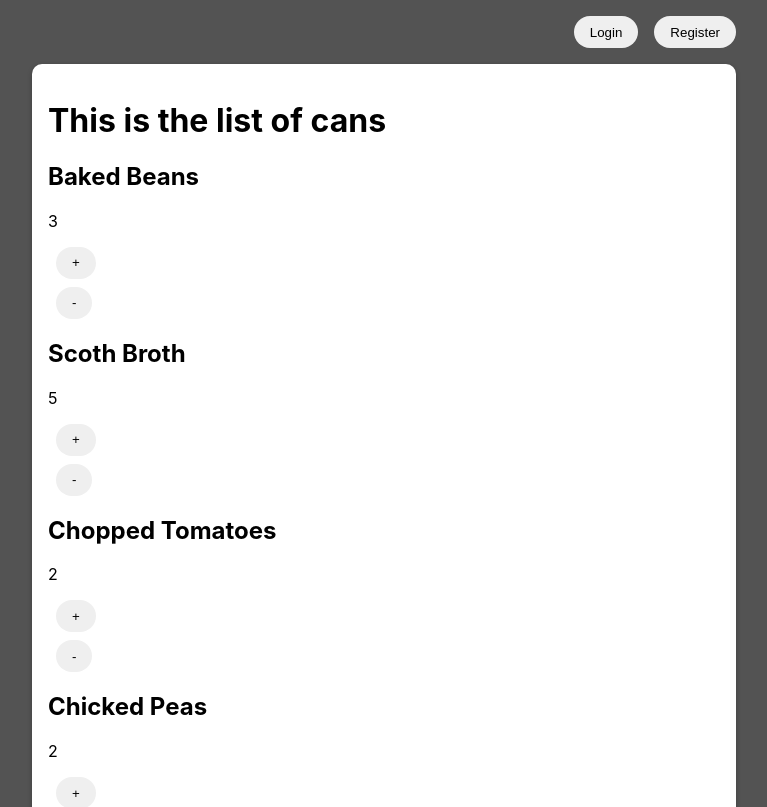
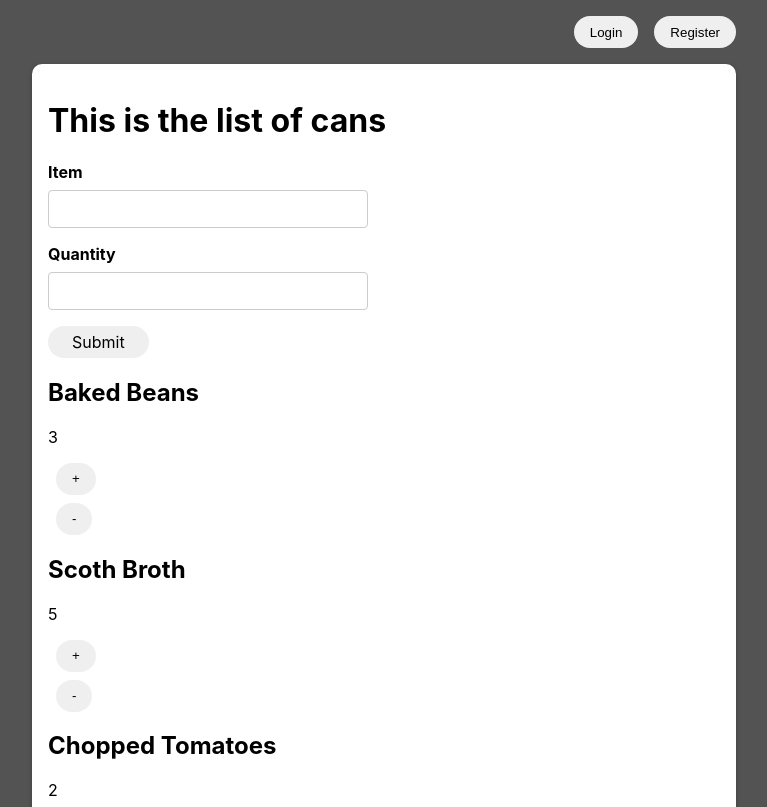
Before and after one commit to simonarcher99/cans-frontend, a React (Create React App) app: page / in a window 1280 px wide. Shown: the top 807 px of the page, without its empty margins (256-1023 px from the left). Built offline with nearby package versions, Linux system fonts and the light colour scheme; no server answers.

Commit message:
Adding form to add can

```diff
--- a/src/components/cans/Cans.js
+++ b/src/components/cans/Cans.js
@@ -3,6 +3,9 @@ import React, { useEffect, useState } from "react";
 import Card from "../UI/Card";
 import classes from "./Cans.module.css";
 import Can from "./Can";
+import NewCanForm from "./NewCanForm";
+
+import { BACKEND_URL_2 } from "../../utilities/variables";
 
 const Cans = () => {
   const [backendData, setBackendData] = useState("");
@@ -35,7 +38,8 @@ const Cans = () => {
 
   return (
     <Card>
-      <h1>This is the list of cans {backendData.message}</h1>
+      <h1>This is the list of cans</h1>
+      <NewCanForm />
       {DUMMY_CANS.map((can) => (
         <Can item={can.item} quantity={can.quantity} />
       ))}
--- /dev/null
+++ b/src/components/cans/NewCanForm.css
@@ -0,0 +1,50 @@
+.form-control {
+  margin-bottom: 1rem;
+}
+
+.form-control input,
+.form-control label {
+  display: block;
+}
+
+.form-control label {
+  font-weight: bold;
+  margin-bottom: 0.5rem;
+}
+
+.form-control input,
+.form-control select {
+  font: inherit;
+  padding: 0.5rem;
+  border-radius: 4px;
+  border: 1px solid #ccc;
+  width: 20rem;
+  max-width: 100%;
+}
+
+.form-control input:focus {
+  outline: none;
+  border-color: #240370;
+  background-color: #e0d4fd;
+}
+
+.form-button {
+  font: inherit;
+  margin: 0;
+  padding: 0.5rem 1.5rem;
+  cursor: pointer;
+}
+
+.invalid input {
+  border: 1px solid #b40e0e;
+  background-color: #fddddd;
+}
+
+.invalid input:focus {
+  border-color: #ff8800;
+  background-color: #fbe8d2;
+}
+
+.error-text {
+  color: #b40e0e;
+}
--- /dev/null
+++ b/src/components/cans/NewCanForm.js
@@ -0,0 +1,83 @@
+import React from "react";
+
+import Button from "../UI/Button";
+import useInput from "../../hooks/use-input";
+
+import "./NewCanForm.css";
+
+const NewCanForm = (props) => {
+  const {
+    value: item,
+    isValid: itemIsValid,
+    hasError: itemHasError,
+    inputBlurHandler: itemBlurHandler,
+    valueChangeHandler: itemChangeHandler,
+    reset: itemReset,
+  } = useInput((value) => value.trim() !== "");
+
+  const {
+    value: quantity,
+    isValid: quantityIsValid,
+    hasError: quantityHasError,
+    inputBlurHandler: quantityBlurHandler,
+    valueChangeHandler: quantityChangeHandler,
+    reset: quantityReset,
+  } = useInput((value) => Number(value) > 0);
+
+  const itemClasses = itemHasError ? "form-control invalid" : "form-control";
+
+  const quantityClasses = quantityHasError
+    ? "form-control invalid"
+    : "form-control";
+
+  let formIsValid = false;
+
+  if (quantityIsValid && itemIsValid) {
+    formIsValid = true;
+  }
+
+  const submitFormHandler = (event) => {
+    event.preventDefault();
+
+    if (!formIsValid) {
+      return;
+    }
+
+    console.log(item, quantity);
+
+    itemReset();
+    quantityReset();
+  };
+
+  return (
+    <form onSubmit={submitFormHandler}>
+      <div className={itemClasses}>
+        <label>Item</label>
+        <input
+          value={item}
+          onBlur={itemBlurHandler}
+          onChange={itemChangeHandler}
+        />
+        {itemHasError && (
+          <p className="error-text">Please input a valid item</p>
+        )}
+      </div>
+      <div className={quantityClasses}>
+        <label>Quantity</label>
+        <input
+          value={quantity}
+          onBlur={quantityBlurHandler}
+          onChange={quantityChangeHandler}
+        />
+        {quantityHasError && (
+          <p className="error-text">Please input a quantity >0</p>
+        )}
+      </div>
+      <div className="form-actions">
+        <Button className="form-button">Submit</Button>
+      </div>
+    </form>
+  );
+};
+
+export default NewCanForm;
--- /dev/null
+++ b/src/hooks/use-input.js
@@ -0,0 +1,33 @@
+import { useState } from "react";
+
+const useInput = (validateInput) => {
+  const [enteredValue, setEnteredValue] = useState("");
+  const [valueIsTouched, setValueIsTouched] = useState(false);
+
+  const valueIsValid = validateInput(enteredValue);
+  const hasError = !valueIsValid && valueIsTouched;
+
+  const valueChangeHandler = (event) => {
+    setEnteredValue(event.target.value);
+  };
+
+  const inputBlurHandler = (event) => {
+    setValueIsTouched(true);
+  };
+
+  const reset = () => {
+    setEnteredValue("");
+    setValueIsTouched(false);
+  };
+
+  return {
+    value: enteredValue,
+    isValid: valueIsValid,
+    hasError,
+    valueChangeHandler,
+    inputBlurHandler,
+    reset,
+  };
+};
+
+export default useInput;
--- /dev/null
+++ b/src/utilities/variables.js
@@ -0,0 +1,2 @@
+export const BACKEND_URL = "http://localhost:8000/api/";
+export let BACKEND_URL_2 = "https://localhost:8000/api/";
```
Also changed, not shown: 1 other file (tests, documents, lock files or other folders).
